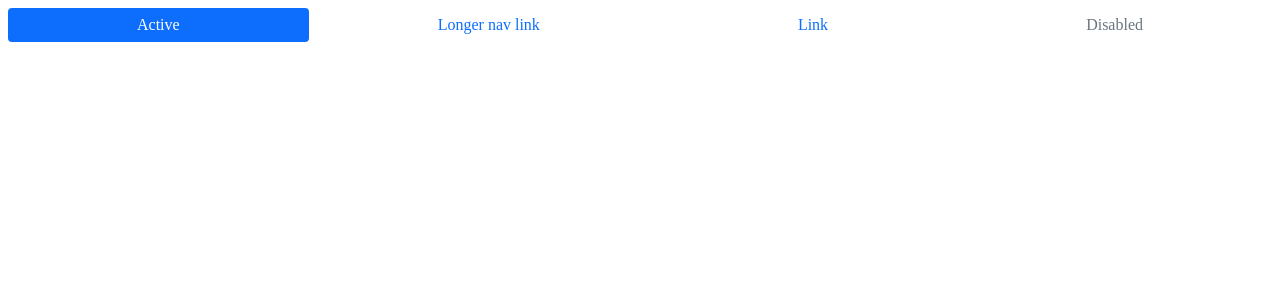
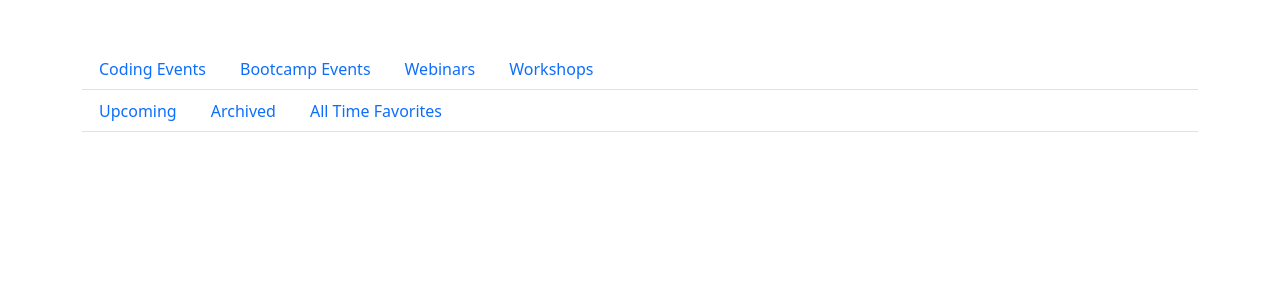
Before and after one commit to vaibhav89000/Assignment_codingninjas, an Angular app: page / in a window 1280 px wide. Shown: the top 300 px of the page. Built offline with nearby package versions, Linux system fonts and the light colour scheme; no server answers.

Commit message:
Api response done

```diff
--- a/package.json
+++ b/package.json
@@ -20,6 +20,7 @@
     "@angular/platform-browser-dynamic": "~11.2.5",
     "@angular/router": "~11.2.5",
     "bootstrap": "^5.0.1",
+    "http-client": "^4.3.1",
     "rxjs": "~6.6.0",
     "tslib": "^2.0.0",
     "zone.js": "~0.11.3"
--- a/src/app/app.component.css
+++ b/src/app/app.component.css
@@ -1 +1,4 @@
-@import '~bootstrap/dist/css/bootstrap.min.css';
+
+a:hover {
+    cursor:pointer;
+   }
--- a/src/app/app.component.html
+++ b/src/app/app.component.html
@@ -1,14 +1,25 @@
-<ul class="nav nav-pills nav-fill">
-  <li class="nav-item">
-    <a class="nav-link active" href="#">Active</a>
-  </li>
-  <li class="nav-item">
-    <a class="nav-link" href="#">Longer nav link</a>
-  </li>
-  <li class="nav-item">
-    <a class="nav-link" href="#">Link</a>
-  </li>
-  <li class="nav-item">
-    <a class="nav-link disabled" href="#">Disabled</a>
-  </li>
-</ul>
+<div class="container mt-5">
+  <nav>
+    <div class="nav nav-tabs" id="nav-tab" role="tablist">
+      <a class="nav-item nav-link" id="nav-home-tab" data-toggle="tab" role="tab" aria-controls="nav-home" aria-selected="true">Coding Events</a>
+      <a class="nav-item nav-link" id="nav-profile-tab" data-toggle="tab"  role="tab" aria-controls="nav-profile" aria-selected="false">Bootcamp Events</a>
+      <a class="nav-item nav-link" id="nav-contact-tab" data-toggle="tab"  role="tab" aria-controls="nav-contact" aria-selected="false">Webinars</a>
+      <a class="nav-item nav-link" id="nav-contact-tab" data-toggle="tab"  role="tab" aria-controls="nav-contact" aria-selected="false">Workshops</a>
+    </div>
+    <div class="nav nav-tabs" id="nav-tab" role="tablist">
+      <a class="nav-item nav-link" id="nav-home-tab" data-toggle="tab"  role="tab" aria-controls="nav-home" aria-selected="true">Upcoming</a>
+      <a class="nav-item nav-link" id="nav-profile-tab" data-toggle="tab" role="tab" aria-controls="nav-profile" aria-selected="false">Archived</a>
+      <a class="nav-item nav-link" id="nav-contact-tab" data-toggle="tab" role="tab" aria-controls="nav-contact" aria-selected="false">All Time Favorites</a>
+    </div>
+  </nav>
+  <div class="tab-content" id="nav-tabContent">
+    <div class="tab-pane fade" id="nav-home" role="tabpanel" aria-labelledby="nav-home-tab">...</div>
+    <div class="tab-pane fade" id="nav-profile" role="tabpanel" aria-labelledby="nav-profile-tab">...</div>
+    <div class="tab-pane fade" id="nav-contact" role="tabpanel" aria-labelledby="nav-contact-tab">...</div>
+  </div>
+
+</div>
+
+
+<!-- ‘Coding Events’, ‘Bootcamp Events’, ‘Webinars’ and ‘Workshops’ -->
+<!-- ‘Upcoming’, ‘Archived’ and ‘All Time Favorites’.  -->
--- a/src/app/app.component.ts
+++ b/src/app/app.component.ts
@@ -1,10 +1,37 @@
-import { Component } from '@angular/core';
+import { Component, OnInit } from '@angular/core';
+import { HttpClient, HttpHeaders, HttpParams } from '@angular/common/http';
 
 @Component({
   selector: 'app-root',
   templateUrl: './app.component.html',
   styleUrls: ['./app.component.css']
 })
-export class AppComponent {
+export class AppComponent implements OnInit {
   title = 'assignment';
+
+  constructor(private http: HttpClient) { }
+
+  ngOnInit() {
+
+    let body = {
+      "event_category": "ALL_EVENTS",
+      "event_sub_category": "Archived",
+      "tag_list": "Interview Preparation",
+      "offset": "20"
+    }
+
+    let params = new HttpParams();
+    params = params.append('event_category', "ALL_EVENTS");
+    params = params.append('event_sub_category', "Archived");
+    params = params.append('tag_list', "Interview Preparation");
+    params = params.append('offset', "20");
+
+    this.http.get('https://api.codingninjas.com/api/v3/events', { params: params }).subscribe((res) => {
+      console.log(res['data']);
+    }, (err) => {
+      console.log(err);
+    })
+  }
+
+
 }
--- a/src/app/app.module.ts
+++ b/src/app/app.module.ts
@@ -3,6 +3,8 @@ import { BrowserModule } from '@angular/platform-browser';
 
 import { AppRoutingModule } from './app-routing.module';
 import { AppComponent } from './app.component';
+
+import { HttpClientModule } from '@angular/common/http';
 
 @NgModule({
   declarations: [
@@ -10,7 +12,8 @@ import { AppComponent } from './app.component';
   ],
   imports: [
     BrowserModule,
-    AppRoutingModule
+    AppRoutingModule,
+    HttpClientModule
   ],
   providers: [],
   bootstrap: [AppComponent]
--- a/src/styles.css
+++ b/src/styles.css
@@ -1 +1,2 @@
 /* You can add global styles to this file, and also import other style files */
+@import '~bootstrap/dist/css/bootstrap.min.css';
```
Also changed, not shown: 1 other file (tests, documents, lock files or other folders).
